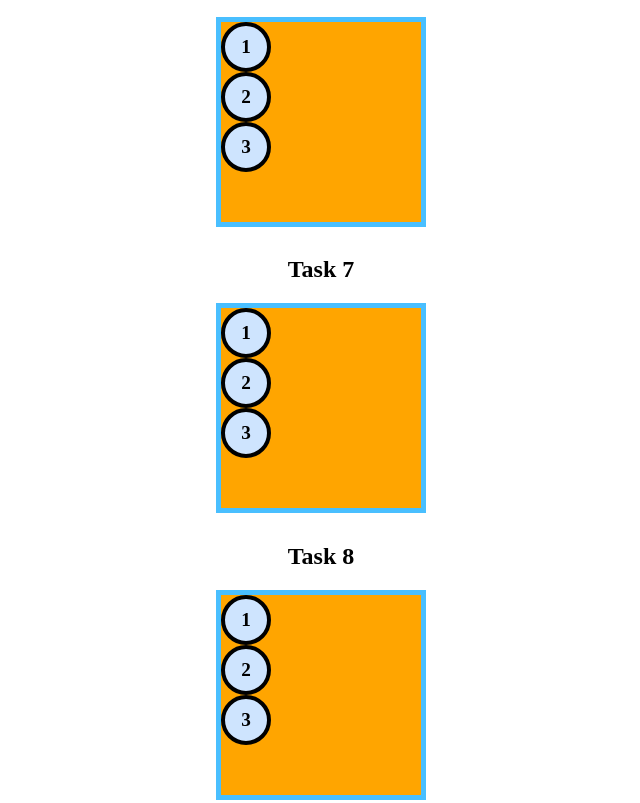
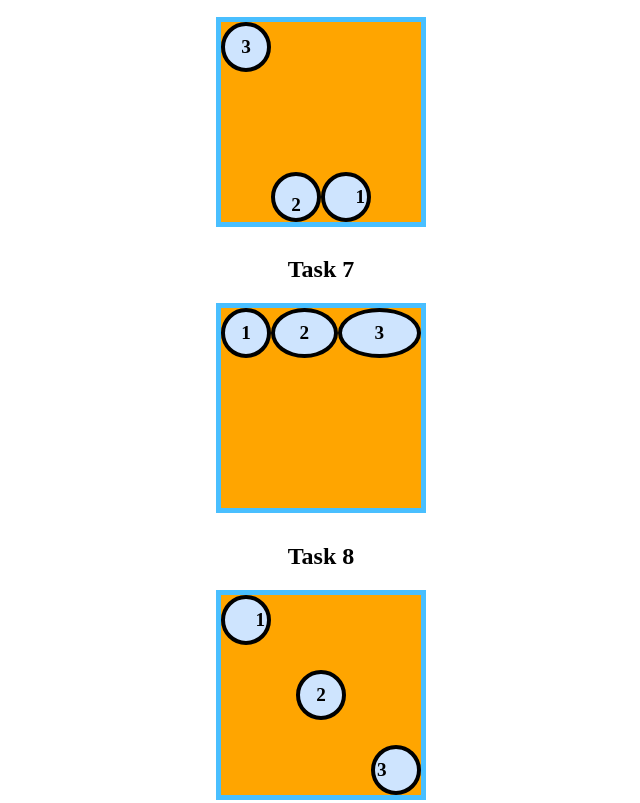
Before and after one commit to bloominstituteoftechnology/module-project-html-and-css-iii-ralph734c, a plain HTML site: page index.html in a window 1280 px wide. Shown: the part 1790-2593 px from the top of the page, without its empty margins (319-959 px from the left). Drawn offline with Linux system fonts and the light colour scheme.

Commit message:
Completed part 2 of this module project.

```diff
--- a/index.html
+++ b/index.html
@@ -104,10 +104,52 @@
 
     /* 👉 Task 6 - [HINT] flex items can be flex containers */
 
+    #flexContainer6 {
+      display: flex;
+      flex-direction: row-reverse;
+      justify-content: flex-end;
+      align-items: flex-end;
+    }
+    #flexContainer6 :nth-child(1) {
+      justify-content: flex-end;
+    }
+    #flexContainer6 :nth-child(2) {
+      align-items: flex-end;
+    }
+    #flexContainer6 :nth-child(3) {
+      align-self: flex-start;
+    }
+
+
     /* 👉 Task 7 - [HINT] research flex-grow */
+
+    #flexContainer7 {
+      display: flex;
+    }
+    #flexContainer7 :nth-child(3) {
+      flex-grow: 2;
+    }
+    #flexContainer7 :nth-child(2) {
+      flex-grow: 1;
+    }
 
     /* 👉 Task 8 - [HINT] you got this! */
 
+    #flexContainer8 {
+      display: flex;
+      align-items: flex-end;
+      justify-content: space-between;
+    }
+    #flexContainer8 :nth-child(1) {
+      align-self: flex-start;
+      justify-content: flex-end;
+    }
+    #flexContainer8 :nth-child(2) {
+      align-self: center;
+    }
+    #flexContainer8 :nth-child(3) {
+      justify-content: flex-start;
+    }
 
     /*
     👉 Part 2 of 2 👈
```
Also changed, not shown: 1 other file.
